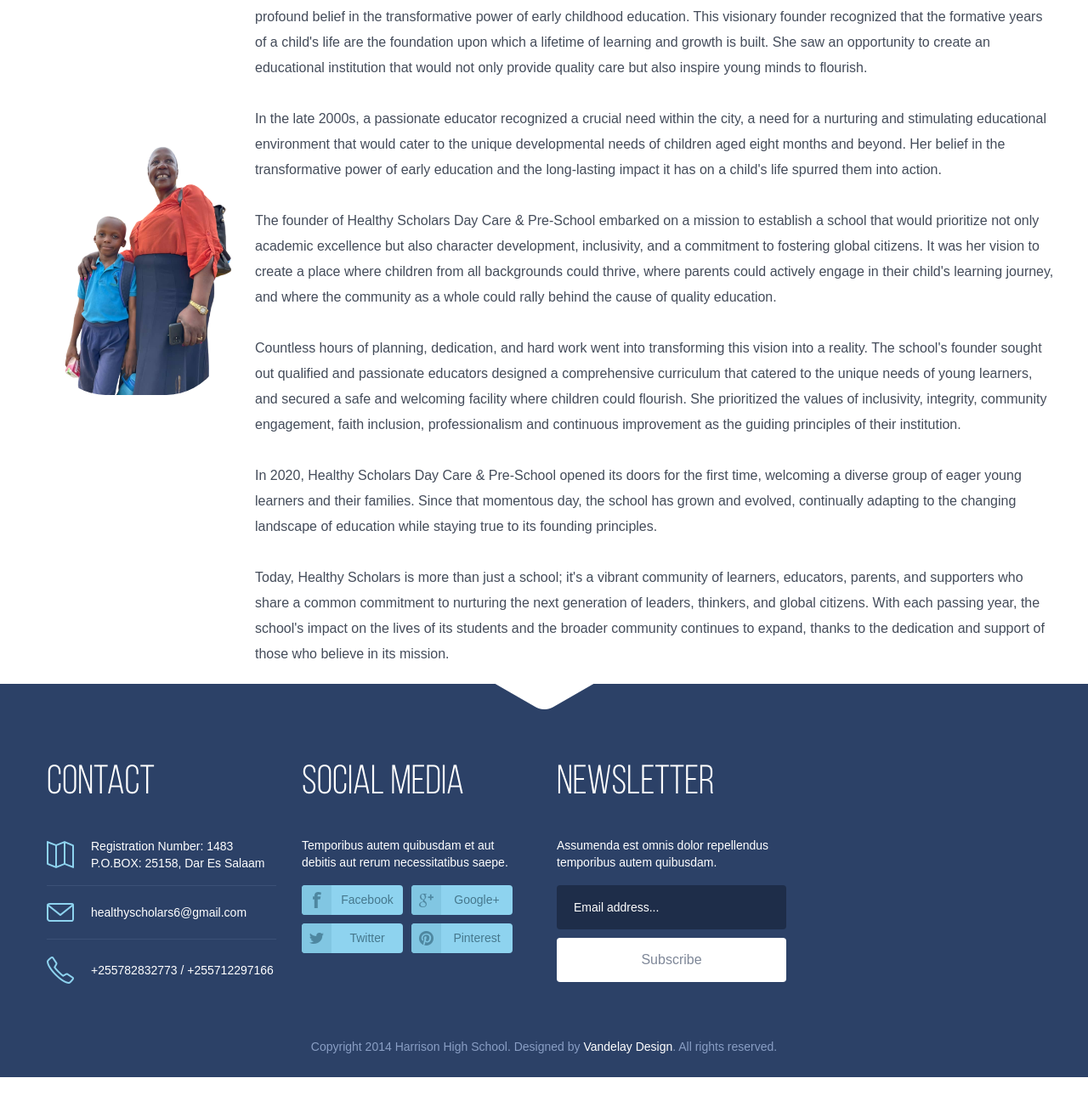
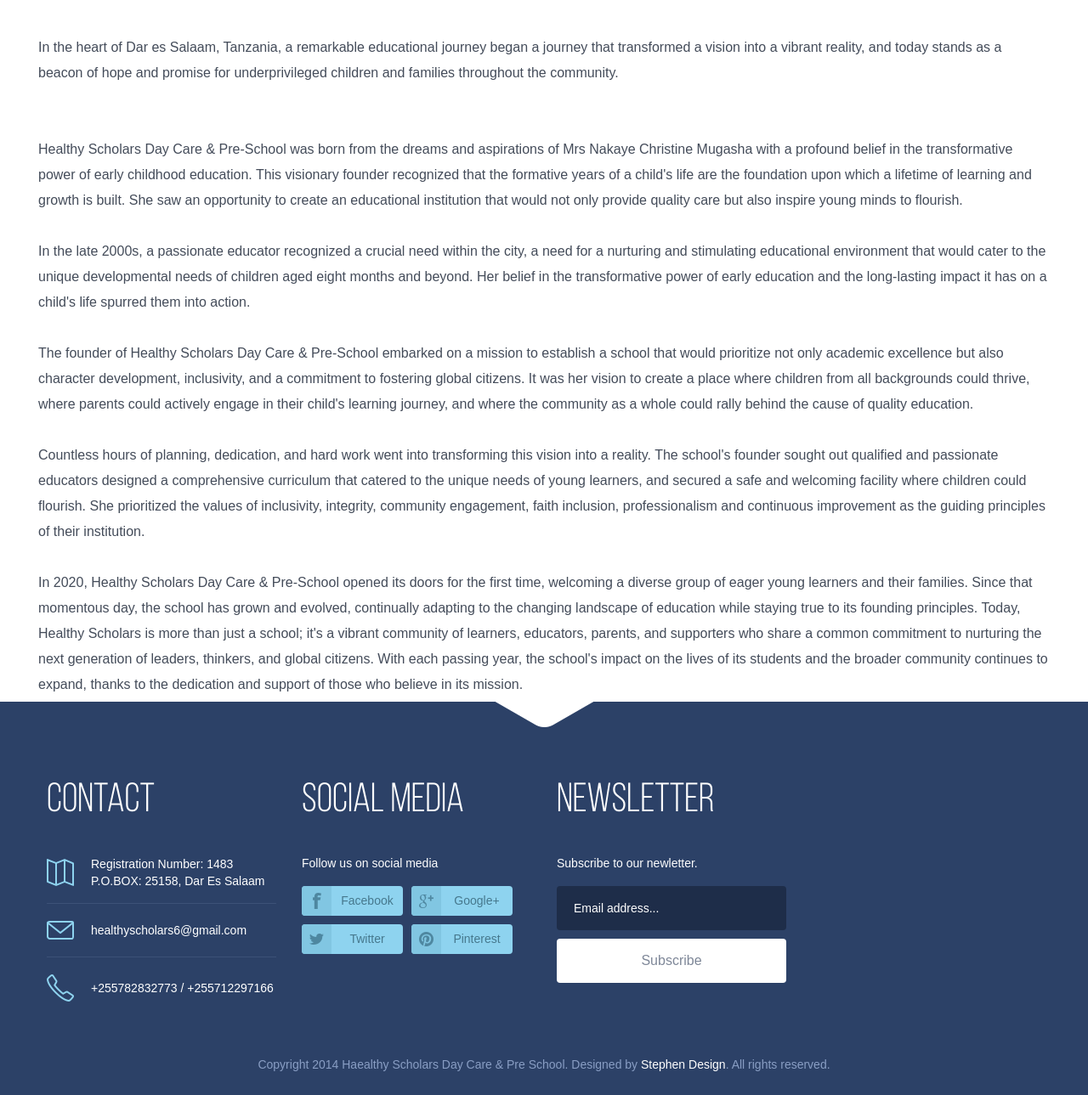
Before and after one commit to Coolsem2000/Healthy-Scholars, a plain HTML site: page about.html in a window 1280 px wide. Shown: the part 450-1739 px from the top of the page at 85% size. Before the commit the page ends 1718 px from the top, so only its background shows below. Drawn offline with nearby package versions, Linux system fonts and the light colour scheme.

Commit message:
Update about.html

```diff
--- a/about.html
+++ b/about.html
@@ -13,26 +13,27 @@
 <body>
 
 	<header id="header">
+		<a href="index.html"><img src="images\Logo.png" id="HSlogo" alt=""></a>
 		<div class="container">
 
 			<div class="menu-trigger"></div>
-			<a href="index.html"><img src="images\Logo.png" id="HSlogo" alt=""></a>
+
+			<br>
 			<nav id="menu">
 				<ul>
+					<li><a href="index.html">Home</a></li>
 					<li><a href="programmes.html">Programmes</a></li>
 					<li><a href="about.html">About Us</a></li>
-					<li><a href="events.html">Events</a></li>
- 				</ul>
-				<ul>
+					<!-- <li><a href="events.html">Events</a></li> -->
 					<li><a href="#contactInfo" class="get-contact">Contact</a></li>
 					<li><a href="gallery.html">Gallery</a></li>
-					<li><a href="gallery.html">Support</a></li>
+					<!--<li><a href="gallery.html">Support</a></li>-->
    				</ul>
 			</nav>
 			<!-- / navigation -->
 		</div>
 		<!-- / container -->
-
+	<br>
 	</header>
 	<!-- / header -->
 
@@ -40,18 +41,20 @@
 
 	<div class="container">
 		<h1>School History</h1>
+			<div class="data">
 
-        <div class="image-container">
-            <img src="Resources\Png\image4.png" alt="Your Image">
-            <figcaption>
+			 <div class="mytext">
 				<center>
                     <span style="color: rgb(0, 0, 0);text-shadow: white;"><h4>The Birth of Healthy Scholars Day Care & Pre-School: A Vision Realized</h4></span>
                 </center>
-                <br>
+				   <h2>..........</h2>
+
 				   <p>In the heart of Dar es Salaam, Tanzania, a remarkable educational journey began a
                     journey that transformed a vision into a vibrant reality, and today stands as a
                     beacon of hope and promise for underprivileged children and families throughout
-                    the community. <br><br>
+                    the community.</p>
+
+					<p> <br><br>
 						Healthy Scholars Day Care & Pre-School was born from the dreams and aspirations
 						 of Mrs Nakaye Christine Mugasha with a profound belief in the transformative
 						 power of early childhood education. This visionary founder recognized that the
@@ -80,7 +83,6 @@
 						 time, welcoming a diverse group of eager young learners and their families.
 						 Since that momentous day, the school has grown and evolved, continually adapting
 						 to the changing landscape of education while staying true to its founding principles.
-                     <br><br>
 						 Today, Healthy Scholars is more than just a school; it's a vibrant community of
 						 learners, educators, parents, and supporters who share a common commitment to
 						 nurturing the next generation of leaders, thinkers, and global citizens. With each
@@ -88,10 +90,9 @@
 						 community continues to expand, thanks to the dedication and support of those who
 						 believe in its mission.
 						</p>
-            </figcaption>
 			 </div>
 		</div>
-
+	</div>
 
 	<footer id="footer">
 		<div class="container">
@@ -99,9 +100,12 @@
 				<article class="col-1">
 					<h3>Contact</h3>
 					<ul>
+						<div id="contactInfo">
 							<li class="address"><a href="#">Registration Number: 1483<br>P.O.BOX: 25158, Dar Es Salaam</a></li>
 							<li class="mail"><a href="mailto:healthyscholars6@gmail.com">healthyscholars6@gmail.com</a></li>
 							<li class="phone last"><a href="#">+255782832773 / +255712297166</a></li>
+						</div>
+
 					</ul>
 				</article>
 				<!--
@@ -118,7 +122,7 @@
 				-->
 				<article class="col-3">
 					<h3>Social media</h3>
-					<p>Temporibus autem quibusdam et aut debitis aut rerum necessitatibus saepe.</p>
+					<p>Follow us on social media</p>
 					<ul>
 						<li class="facebook"><a href="#">Facebook</a></li>
 						<li class="google-plus"><a href="#">Google+</a></li>
@@ -128,7 +132,7 @@
 				</article>
 				<article class="col-4">
 					<h3>Newsletter</h3>
-					<p>Assumenda est omnis dolor repellendus temporibus autem quibusdam.</p>
+					<p>Subscribe to our newletter.</p>
 					<form action="#">
 						<input placeholder="Email address..." type="text">
 						<button type="submit">Subscribe</button>
@@ -138,12 +142,12 @@
 					</ul>
 				</article>
 			</section>
-			<p class="copy">Copyright 2014 Harrison High School. Designed by <a href="http://www.vandelaydesign.com/" title="Designed by Vandelay Design" target="_blank">Vandelay Design</a>. All rights reserved.</p>
+			<p class="copy">Copyright 2014 Haealthy Scholars Day Care & Pre School. Designed by <a href="tel:+255747783424" title="Designed by Stephen Design" target="_blank">Stephen Design</a>. All rights reserved.</p>
 		</div>
 		<!-- / container -->
 	</footer>
 	<!-- / footer -->
-
+<!---
 	<div id="fancy">
 		<h2>Request information</h2>
 		<form action="#">
@@ -160,7 +164,7 @@
 			</div>
 		</form>
 	</div>
-
+-->
 	<script src="http://code.jquery.com/jquery-1.11.1.min.js"></script>
 	<script>window.jQuery || document.write("<script src='js/jquery-1.11.1.min.js'>\x3C/script>")</script>
 	<script src="js/plugins.js"></script>
```
Lines whose indentation alone changed are shown as unchanged.
